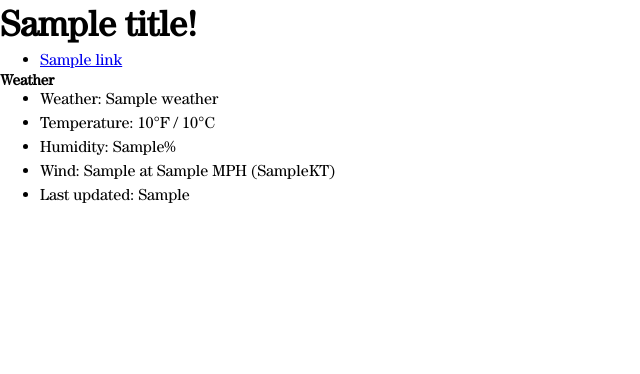
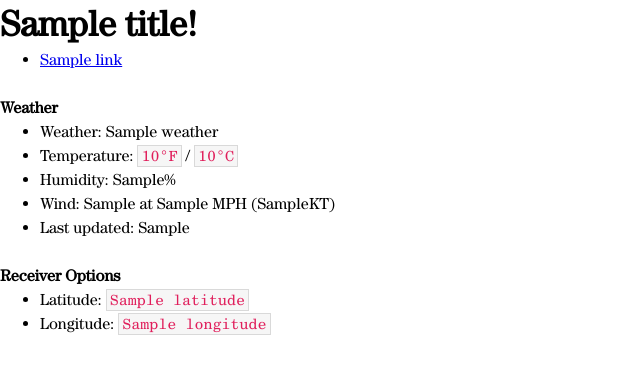
Before and after one commit to herereadthis/ffring, a Flask app: template templates/index.html in a window 1280 px wide. Shown: the top 374 px of the page, without its empty margins (0-640 px from the left). Run offline with Flask 2, Linux system fonts and the light colour scheme; the template is opened without the code that fills it: most values are stand-ins (such as "Sample title", 1, 10 or a date in 2020).

Commit message:
progress

```diff
--- a/app.py
+++ b/app.py
@@ -1,5 +1,5 @@
 import json
-from src.utils import weather_utils
+from src.utils import weather_utils, dump1090_utils
 
 from flask import Flask, jsonify, render_template
 app = Flask(__name__)
@@ -13,7 +13,15 @@ stuff = {
     'title': 'FFring!',
     'urls': [
         {
-            'name': 'aircraft JSON',
+            'name': 'Receiver JSON',
+            'url': f'{base_adsb_url}/data/receiver.json'
+        },
+        {
+            'name': 'Stats JSON',
+            'url': f'{base_adsb_url}/data/stats.json'
+        },
+        {
+            'name': 'Aircraft JSON',
             'url': f'{base_adsb_url}/data/aircraft.json'
         },
         {
@@ -35,8 +43,10 @@ stuff = {
 @app.route('/')
 def get_index():
     weather_report = weather_utils.get_weather_data('KDCA')
+    receiver_options = dump1090_utils.get_receiver_options(base_adsb_url)
 
     stuff['weather_report'] = weather_report
+    stuff['receiver_options'] = receiver_options
 
     return render_template('index.html', **stuff)
 
--- /dev/null
+++ b/src/utils/dump1090_utils.py
@@ -0,0 +1,20 @@
+import json
+import urllib.request
+
+url = "https://example.com/data.json"
+
+
+def get_receiver_options(base_url):
+    receiver_url = f'{base_url}/data/receiver.json'
+    print(receiver_url)
+
+    with urllib.request.urlopen(receiver_url) as response:
+        data = response.read().decode()
+        json_obj = json.loads(data)
+
+    return {
+        'latitude': json_obj['lat'],
+        'longitude': json_obj['lon'],
+        'refresh': json_obj['refresh'],
+        'history': json_obj['history']
+    }
--- /dev/null
+++ b/static/styles/fonts.css
@@ -0,0 +1,17 @@
+@font-face {
+    font-family: 'century_book';
+    font-diplay: block;
+    src: url('../fonts/century-book-webfont.woff2') format('woff2'),
+         url('../fonts/century-book-webfont.woff') format('woff');
+    font-weight: normal;
+    font-style: normal;
+}
+
+@font-face {
+    font-family: 'century_monospace';
+    font-diplay: block;
+    src: url('../fonts/century_schoolbook_monospace_regular-webfont.woff2') format('woff2'),
+         url('../fonts/century_schoolbook_monospace_regular-webfont.woff') format('woff');
+    font-weight: normal;
+    font-style: normal;
+}
--- a/static/style.css
+++ b/static/styles/main.css
@@ -1,12 +1,3 @@
-@font-face {
-    font-family: 'itc_centurybook';
-    src: url('fonts/century-book-webfont.woff2') format('woff2'),
-         url('fonts/century-book-webfont.woff') format('woff');
-    font-weight: normal;
-    font-style: normal;
-
-}
-
 html {
     font-size: 62.5%;
     height: 100%;
@@ -24,7 +15,7 @@ body {
     line-height: 1;
     text-rendering: optimizeLegibility;
     position: relative;
-    font-family: 'itc_centurybook';
+    font-family: 'century_book';
 }
 
 h1 {
@@ -32,7 +23,24 @@ h1 {
     line-height: 4.8rem;
 }
 
+h2 {
+    font-size: 1.6rem;
+    line-height: 2.4rem;
+    padding-top: 2.4rem;
+}
+
 .list_item {
     font-size: 1.6rem;
     line-height: 2.4rem;
 }
+
+.code_text {
+    font-size: 1.5rem;
+    background-color: rgba(29,28,29,0.04);
+    border-color: rgba(29,28,29,.13);
+    border-width: 0.1rem;
+    border-style: solid;
+    color: rgb(224, 30, 91);
+    padding: 0.1rem 0.3rem;
+    font-family: 'century_monospace';
+}
--- a/templates/base.html
+++ b/templates/base.html
@@ -3,7 +3,8 @@
 <head>
     <meta charset="UTF-8">
     <title>{% block title %}{% endblock %}</title>
-    <link rel="stylesheet" href="{{ url_for('static', filename='style.css') }}">
+    <link rel="stylesheet" href="{{ url_for('static', filename='styles/fonts.css') }}">
+    <link rel="stylesheet" href="{{ url_for('static', filename='styles/main.css') }}">
 </head>
 <body>
     {% block body %}
--- a/templates/index.html
+++ b/templates/index.html
@@ -12,9 +12,17 @@
     <h2>Weather</h2>
     <ul>
         <li class="list_item">Weather: {{ weather_report['weather'] }}</li>
-        <li class="list_item">Temperature: {{ weather_report['temp_f'] }}&deg;F / {{ weather_report['temp_c'] }}&deg;C</li>
+        <li class="list_item">Temperature:
+            <span class="code_text">{{ weather_report['temp_f'] }}&deg;F</span> /
+            <span class="code_text">{{ weather_report['temp_c'] }}&deg;C</span>
+        </li>
         <li class="list_item">Humidity: {{ weather_report['relative_humidity'] }}%</li>
         <li class="list_item">Wind: {{ weather_report['wind_dir'] }} at {{ weather_report['wind_mph'] }} MPH ({{ weather_report['wind_kt'] }}KT)</li>
         <li class="list_item">Last updated: {{ weather_report['observation_readable'] }}</li>
     </ul>
+    <h2>Receiver Options</h2>
+    <ul>
+        <li class="list_item">Latitude: <span class="code_text">{{ receiver_options['latitude'] }}</span></li>
+        <li class="list_item">Longitude: <span class="code_text">{{ receiver_options['longitude'] }}</span></li>
+    </ul>
 {% endblock %}
```
Also changed, not shown: static/fonts/century_schoolbook_monospace_regular-webfont.woff (added), static/fonts/century_schoolbook_monospace_regular-webfont.woff2 (added).
